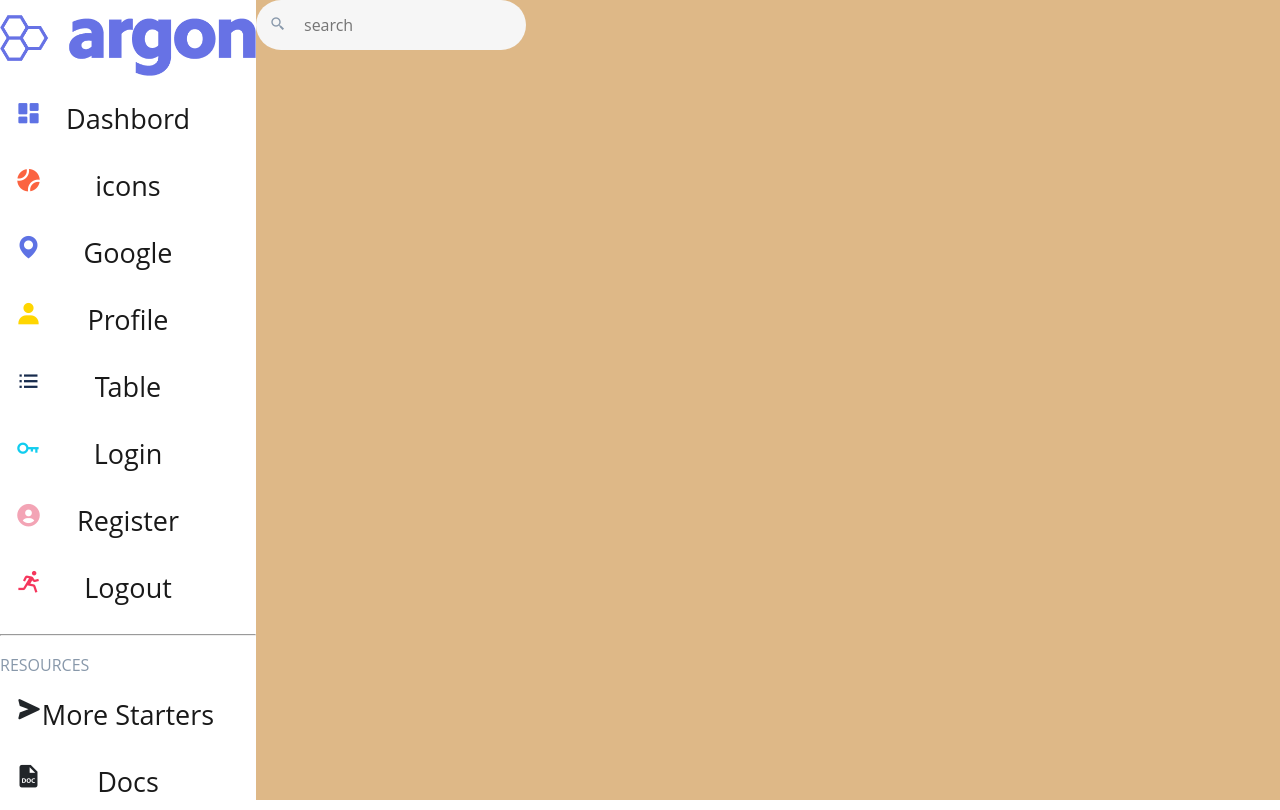
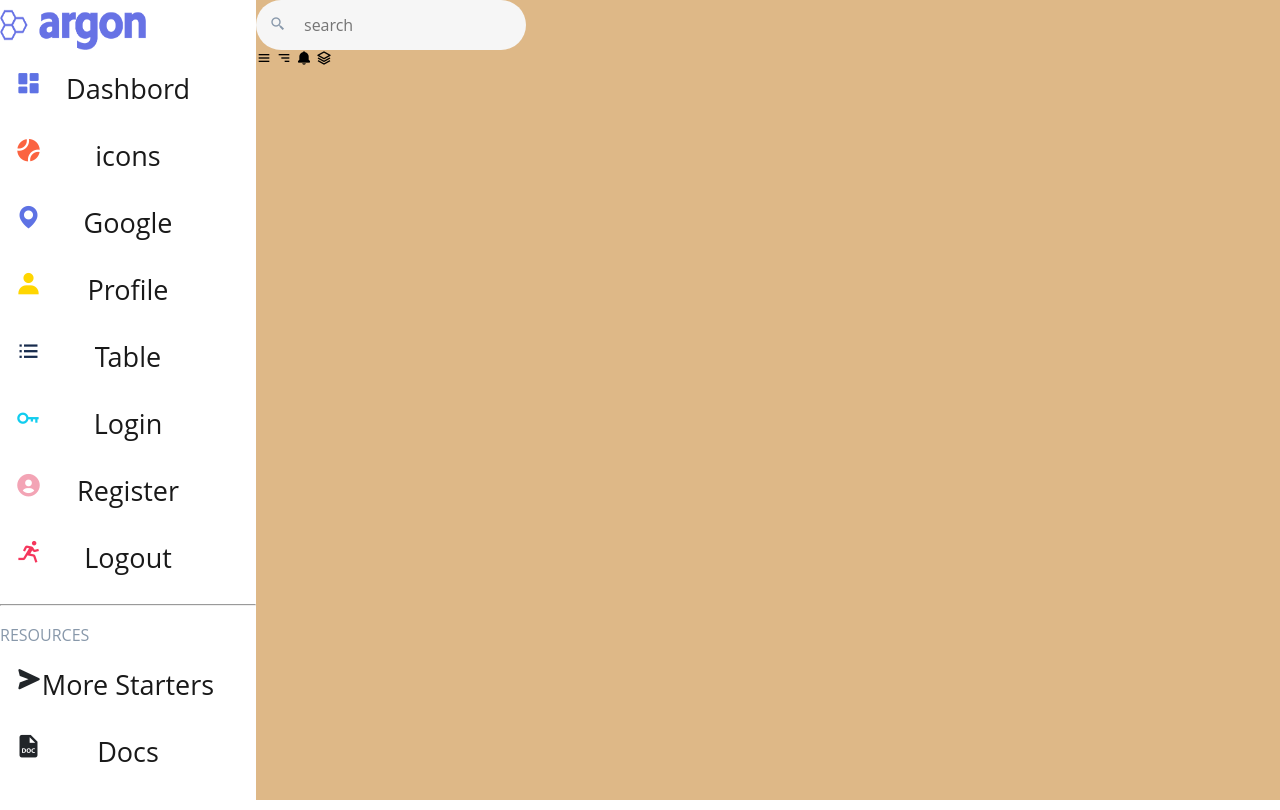
Before and after one commit to rohankatira/admin-panel, a plain HTML site: page index.html in a window 1280 px wide. Drawn offline with nearby package versions, Linux system fonts and the light colour scheme.

Commit message:
commit change

```diff
--- a/Style/global.style.css
+++ b/Style/global.style.css
@@ -19,10 +19,13 @@
     height: 100vh;
     background-color: burlywood;
 }
-#icon{
+#icon-main{
     display: flex;
+    align-items: center;
 }
-#icon>img{
+#icon-main>img{
+    display: flex;
+    align-items: center;
     height: 50px;
     width: 146px;
 }
@@ -105,6 +108,7 @@
     border-radius: 25px;
     background: #f6f6f6;
     display: flex;
+    align-items: start;
 }
 .input-serch{
     background: transparent;
@@ -122,5 +126,5 @@
     justify-content: center;
     color: #8898aa;
     font-size: 16px;
-
 }
+/* nav */
--- a/index.html
+++ b/index.html
@@ -102,6 +102,12 @@
                 <input class="input-serch" type="search" placeholder="search" />
               </i>
             </div>
+            <div id="nav-right">
+              <i class="bx bx-menu"></i>
+              <i class="bx bx-menu-alt-right"></i>
+              <i class="bx bxs-bell"></i>
+              <i class="bx bx-layer"></i>
+            </div>
           </div>
         </header>
       </div>
```
